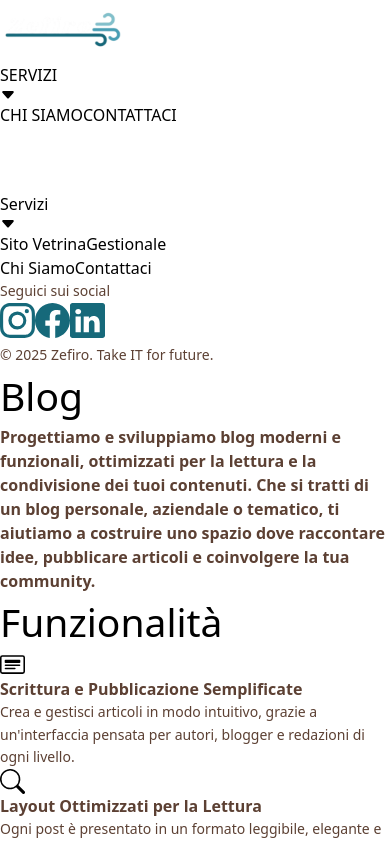
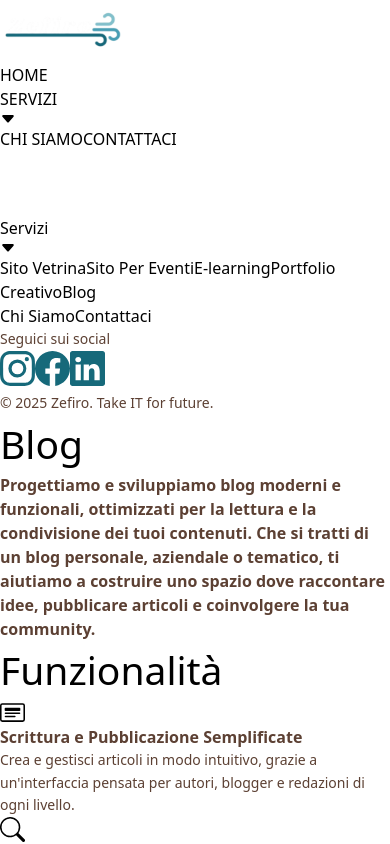
Before and after one commit to Altair-10/Zefiro, a Next.js app: page /blog in a window 390 px wide. Shown: the top 844 px of the page. Built offline with nearby package versions, Linux system fonts and the light colour scheme.

Commit message:
samuele_2  17/04: modificata navbar e burger menu

```diff
--- a/src/app/(servizi)/blog/page.js
+++ b/src/app/(servizi)/blog/page.js
@@ -1,4 +1,4 @@
-import AnimatedTitle from "@/components/AnimatedTitle"
+import AnimatedTitle from "@/components/animatedTitle"
 import ServiceDescription from "@/components/serviceDescription"
 import FeatureSection from "@/components/featuresSection"
 import CTAServizio from "@/components/ctaServizio"
--- a/src/app/(servizi)/e-learning/page.js
+++ b/src/app/(servizi)/e-learning/page.js
@@ -1,4 +1,4 @@
-import AnimatedTitle from "@/components/AnimatedTitle"
+import AnimatedTitle from "@/components/animatedTitle"
 import ServiceDescription from "@/components/serviceDescription"
 import FeatureSection from "@/components/featuresSection"
 import CTAServizio from "@/components/ctaServizio"
--- a/src/app/(servizi)/portfolioCreativo/page.js
+++ b/src/app/(servizi)/portfolioCreativo/page.js
@@ -1,4 +1,4 @@
-import AnimatedTitle from "@/components/AnimatedTitle"
+import AnimatedTitle from "@/components/animatedTitle"
 import ServiceDescription from "@/components/serviceDescription"
 import FeatureSection from "@/components/featuresSection"
 import CTAServizio from "@/components/ctaServizio"
--- a/src/app/(servizi)/sitoPerEventi/page.js
+++ b/src/app/(servizi)/sitoPerEventi/page.js
@@ -1,4 +1,4 @@
-import AnimatedTitle from "@/components/AnimatedTitle"
+import AnimatedTitle from "@/components/animatedTitle"
 import ServiceDescription from "@/components/serviceDescription"
 import FeatureSection from "@/components/featuresSection"
 import CTAServizio from "@/components/ctaServizio"
--- a/src/app/(servizi)/sitoVetrina/page.js
+++ b/src/app/(servizi)/sitoVetrina/page.js
@@ -1,4 +1,4 @@
-import AnimatedTitle from "@/components/AnimatedTitle"
+import AnimatedTitle from "@/components/animatedTitle"
 import ServiceDescription from "@/components/serviceDescription"
 import FeatureSection from "@/components/featuresSection"
 import CTAServizio from "@/components/ctaServizio"
--- a/src/components/aboutUs/index.js
+++ b/src/components/aboutUs/index.js
@@ -3,7 +3,7 @@
 import { useEffect, useRef, useState } from 'react';
 import { Employee } from '../ClassEmployees';
 import { useInView } from "react-intersection-observer";
-import AnimatedTitle from '../AnimatedTitle';
+import AnimatedTitle from '../animatedTitle';
 
 export default function AboutUs() {
     const [scrollProgress, setScrollProgress] = useState(0);
--- a/src/components/callToAction/Title.js
+++ b/src/components/callToAction/Title.js
@@ -160,7 +160,7 @@ const Title = () => {
 
   return (
     <div className="row-[8] col-[1/32] md:row-[3] md:col-[3/7]">
-      <h1 className="w-[80vw] text-start text-[8vw] md:w-[35vw] md:text-[7vw] leading-[8vw] font-serif text-blue-dark overflow-hidden">
+      <h1 className="w-[80vw] text-center md:text-start text-[8vw] md:w-[35vw] md:text-[7vw] leading-[8vw] font-serif text-blue-dark overflow-hidden">
         <div className="inline-block md:block overflow-hidden">
           {renderTakeIt()}
         </div>
--- a/src/components/contactUs/index.js
+++ b/src/components/contactUs/index.js
@@ -3,7 +3,7 @@
 import ContactForm from "@/components/contactUs/formEmail";
 import ShapesDisplayer from "../shapesDisplayer";
 import ContactUsCard from "@/components/contactUs/card";
-import AnimatedTitle from "../AnimatedTitle";
+import AnimatedTitle from "../animatedTitle";
 
 export default function ContactUs() {
     return (
--- a/src/components/mobileMenu.js
+++ b/src/components/mobileMenu.js
@@ -291,7 +291,7 @@ const Menu = ({ open, setOpen }) => {
             {/* Submenu */}
             <div
               className={`overflow-hidden transition-all duration-400 ease-[cubic-bezier(0.4,0,0.2,1)] mx-[20%] ${
-                showSubMenu ? "max-h-48" : "max-h-0"
+                showSubMenu ? "max-h-auto" : "max-h-0"
               }`}
             >
               <Link href="/sitoVetrina" passHref legacyBehavior>
@@ -313,7 +313,40 @@ const Menu = ({ open, setOpen }) => {
                   onClick={() => setOpen(false)}
                   style={{ transitionDelay: showSubMenu ? '0.3s' : '0s' }}
                 >
-                  Gestionale
+                  Sito Per Eventi
+                </a>
+              </Link>
+              <Link href="/gestionale" passHref legacyBehavior>
+                <a
+                  className={`block text-xl py-3 w-full transition-all duration-400 ease-in-out ${
+                    open ? "opacity-100 translate-y-0" : "opacity-0 translate-y-5"
+                  } text-[#489fb5] font-bold tracking-[0.5vw]`}
+                  onClick={() => setOpen(false)}
+                  style={{ transitionDelay: showSubMenu ? '0.3s' : '0s' }}
+                >
+                  E-learning
+                </a>
+              </Link>
+              <Link href="/gestionale" passHref legacyBehavior>
+                <a
+                  className={`block text-xl py-3 w-full transition-all duration-400 ease-in-out ${
+                    open ? "opacity-100 translate-y-0" : "opacity-0 translate-y-5"
+                  } text-[#489fb5] font-bold tracking-[0.5vw]`}
+                  onClick={() => setOpen(false)}
+                  style={{ transitionDelay: showSubMenu ? '0.3s' : '0s' }}
+                >
+                  Portfolio Creativo
+                </a>
+              </Link>
+              <Link href="/gestionale" passHref legacyBehavior>
+                <a
+                  className={`block text-xl py-3 w-full transition-all duration-400 ease-in-out ${
+                    open ? "opacity-100 translate-y-0" : "opacity-0 translate-y-5"
+                  } text-[#489fb5] font-bold tracking-[0.5vw]`}
+                  onClick={() => setOpen(false)}
+                  style={{ transitionDelay: showSubMenu ? '0.3s' : '0s' }}
+                >
+                  Blog
                 </a>
               </Link>
             </div>
--- a/src/components/navBar.js
+++ b/src/components/navBar.js
@@ -105,7 +105,13 @@ export default function Navbar() {
         </div>
 
         {/* Menu Desktop */}
-        <div className="hidden sm:flex text-xl gap-[3vw] text-white font-bold">
+        <div className="hidden md:flex text-xl gap-[3vw] text-white font-bold">
+          <Link
+            href="/"
+            className="hover:text-blue-dark cursor-pointer"
+          >
+            HOME
+          </Link>
           {/* Servizi con dropdown */}
           <div
             className="relative"
@@ -120,9 +126,8 @@ export default function Navbar() {
             >
               SERVIZI
               <span
-                className={`transition-transform duration-200 ${
-                  isDropdownOpen ? "rotate-180" : ""
-                }`}
+                className={`transition-transform duration-200 ${isDropdownOpen ? "rotate-180" : ""
+                  }`}
               >
                 <svg
                   xmlns="http://www.w3.org/2000/svg"
@@ -137,7 +142,9 @@ export default function Navbar() {
               </span>
             </button>
 
+
             {isDropdownOpen && (
+
               <div
                 ref={dropdownRef}
                 className="absolute mt-5 w-96 bg-gradient-orange shadow-lg rounded-lg py-2 z-10"
@@ -177,8 +184,6 @@ export default function Navbar() {
               </div>
             )}
           </div>
-
-          {/* Chi siamo e Contattaci */}
           <button
             onClick={() => scrollToSection("aboutUs")}
             className="hover:text-blue-dark cursor-pointer"
@@ -194,7 +199,7 @@ export default function Navbar() {
         </div>
 
         {/* Social Icons */}
-        <div className="hidden sm:flex gap-3">
+        <div className="hidden md:flex gap-3">
           <SocialIcons color="#ffffff" hoverColor="text-blue-dark" />
         </div>
 
--- a/src/components/services/index.js
+++ b/src/components/services/index.js
@@ -4,7 +4,7 @@ import Card from "./card";
 import ShapesDisplayer from "../shapesDisplayer";
 import PremiumSaleAnimation from "./caroselloAggettivi";
 import { useEffect, useRef, useState } from "react";
-import AnimatedTitle from "../AnimatedTitle";
+import AnimatedTitle from "../animatedTitle";
 import FloatingShape from "./FloatingShape";
 
 export default function Services() {
--- a/src/components/testimonials.js
+++ b/src/components/testimonials.js
@@ -1,4 +1,4 @@
-import AnimatedTitle from "./AnimatedTitle"
+import AnimatedTitle from "./animatedTitle"
 
 export default function Testimonials() {
 
```
